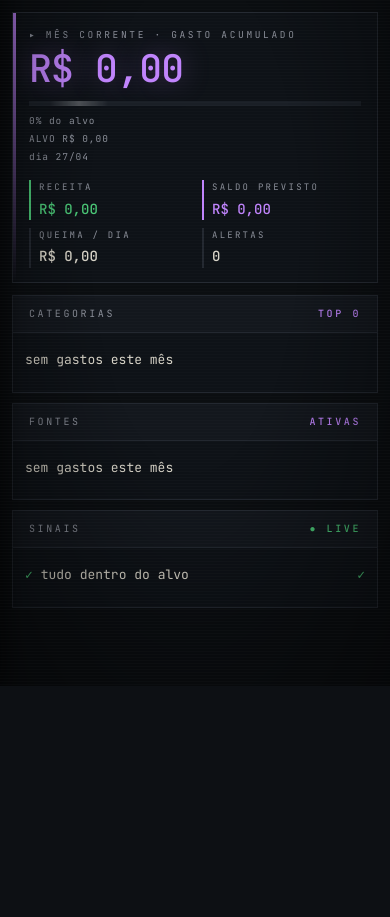
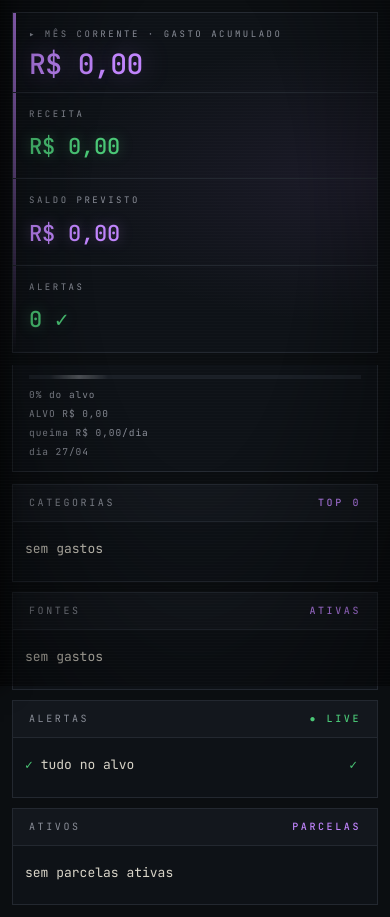
Before and after one commit to Robsonvieira26/MyFinanceApp, a FastAPI app: page / in a window 390 px wide. Shown: the part 158-1075 px from the top of the page. Before the commit the page ends 844 px from the top, so only its background shows below. Run offline with FastAPI, Linux system fonts and the light colour scheme; data comes from the database, SQL or seed files in the repository; data that the repository does not hold is empty.

Commit message:
feat(dashboard): layout horizontal 4-col matching esperado
- Hero strip: 4 cards horizontais (gasto, receita, saldo, alert-pill)
- Progress bar separado abaixo do hero
- Grid 4 colunas: categorias | fontes | alertas | ativos (parcelas)
- alert-pill: badge laranja com count + tipo do top alert
- active_plans no router: mostra parcelas ativas com X/12 e valor
- responsive 2-col em tablet, 1-col em mobile

```diff
--- a/app/static/css/app.css
+++ b/app/static/css/app.css
@@ -408,8 +408,97 @@ body::after {
 .form-actions { margin-top: 10px; display: flex; gap: 10px; }
 
 /* ================================================
-   DASHBOARD — HERO
+   DASHBOARD — HERO STRIP (4 horizontal cards)
    ================================================ */
+.hero-strip {
+  display: grid;
+  grid-template-columns: 1.6fr 1fr 1fr 1fr;
+  gap: 0;
+  border: 1px solid var(--border);
+  background: var(--bg-2);
+  position: relative;
+  overflow: hidden;
+}
+.hero-strip::before {
+  content: "";
+  position: absolute; top: 0; right: 0;
+  width: 380px; height: 100%;
+  background: radial-gradient(ellipse at 100% 50%, rgba(192,132,252,0.08), transparent 60%);
+  pointer-events: none;
+}
+.hero-strip::after {
+  content: "";
+  position: absolute; top: 0; left: 0;
+  width: 3px; height: 100%;
+  background: linear-gradient(to bottom, var(--primary), transparent);
+}
+.hcard {
+  padding: 18px 22px;
+  border-left: 1px solid var(--border);
+  display: flex; flex-direction: column; justify-content: center;
+  min-height: 110px;
+  position: relative; z-index: 1;
+}
+.hcard:first-child { border-left: none; }
+.hcard-main { padding: 18px 26px; }
+
+.hcard .hk {
+  font-size: 9px; color: var(--muted);
+  letter-spacing: 0.28em; text-transform: uppercase;
+  margin-bottom: 8px;
+}
+.hcard .hval {
+  font-size: 22px; font-weight: 500; color: var(--text);
+  font-variant-numeric: tabular-nums; letter-spacing: -0.01em;
+}
+.hcard .hval.ok   { color: var(--ok);   text-shadow: 0 0 14px rgba(74,199,118,0.35); }
+.hcard .hval.pu   { color: var(--primary); text-shadow: 0 0 14px var(--primary-glow); }
+.hcard .hval.warn { color: var(--warn); }
+
+.alert-pill {
+  display: inline-flex; align-items: center; gap: 8px;
+  padding: 5px 12px;
+  background: rgba(255,139,107,0.10);
+  border: 1px solid var(--warn);
+  color: var(--warn);
+  font-size: 12px; letter-spacing: 0.12em;
+  align-self: flex-start;
+  font-variant-numeric: tabular-nums;
+}
+.alert-pill .ap-n { font-size: 14px; font-weight: 600; }
+.alert-pill .ap-l { font-size: 9.5px; letter-spacing: 0.2em; }
+
+/* ── Progress bar row ── */
+.hprog {
+  border: 1px solid var(--border);
+  border-top: none;
+  background: var(--bg-2);
+  padding: 12px 22px 14px;
+}
+.hprog-bar {
+  height: 4px; background: var(--bg-4);
+  position: relative; overflow: hidden;
+}
+.hprog-bar > div {
+  height: 100%;
+  background: linear-gradient(90deg, var(--primary-3), var(--primary), var(--primary-soft));
+  box-shadow: 0 0 12px var(--primary-glow);
+  position: relative;
+}
+.hprog-bar > div::after {
+  content: "";
+  position: absolute; top: 0; right: -60px;
+  width: 60px; height: 100%;
+  background: linear-gradient(90deg, transparent, rgba(255,255,255,0.25), transparent);
+  animation: shimmer 2.4s 0.6s ease-in-out infinite;
+}
+.hprog-lbl {
+  display: flex; justify-content: space-between; flex-wrap: wrap; gap: 6px;
+  margin-top: 8px; font-size: 9.5px;
+  color: var(--muted); letter-spacing: 0.1em;
+}
+
+/* ── Legacy .hero block (kept for older templates) ── */
 .hero {
   border: 1px solid var(--border);
   background: var(--bg-2);
@@ -438,14 +527,16 @@ body::after {
   letter-spacing: 0.28em; text-transform: uppercase;
   margin-bottom: 6px;
 }
-.hero .hero-num {
-  font-size: 52px; font-weight: 500;
+.hero .hero-num,
+.hcard-main .hero-num {
+  font-size: 38px; font-weight: 500;
   color: var(--primary); line-height: 1;
   letter-spacing: -0.02em;
   font-variant-numeric: tabular-nums;
   text-shadow: 0 0 28px var(--primary-glow);
   animation: num-emerge 0.4s ease-out both;
 }
+.hcard-main .hero-num { font-size: 34px; }
 @keyframes num-emerge {
   from { opacity: 0; transform: translateY(6px); }
   to   { opacity: 1; transform: translateY(0); }
@@ -511,7 +602,12 @@ body::after {
 .grid-3 {
   display: grid;
   grid-template-columns: 1fr 1fr 1fr;
-  gap: 16px;
+  gap: 14px;
+}
+.grid-4 {
+  display: grid;
+  grid-template-columns: 1fr 1fr 1fr 1fr;
+  gap: 12px;
 }
 .pnl {
   border: 1px solid var(--border);
@@ -541,6 +637,16 @@ body::after {
 .line.line-4 {
   grid-template-columns: 1fr auto auto auto;
 }
+.line.line-3 {
+  grid-template-columns: 1fr auto auto;
+  gap: 8px;
+}
+.line.line-2 {
+  grid-template-columns: 1fr auto;
+  gap: 10px;
+}
+.plan-row .nm.pu { color: var(--primary); }
+.plan-row .tp { font-size: 10px; color: var(--muted); }
 .line:last-child { border-bottom: none; }
 .line .nm  { color: var(--text); white-space: nowrap; overflow: hidden; text-overflow: ellipsis; }
 .line .pct { color: var(--dim); font-size: 9.5px; min-width: 34px; text-align: right; }
@@ -624,6 +730,12 @@ body::after {
   .topbar  { padding: 0 16px; }
   .hero    { grid-template-columns: 1fr; gap: 20px; }
   .grid-3  { grid-template-columns: 1fr 1fr; }
+  .grid-4  { grid-template-columns: 1fr 1fr; }
+  .hero-strip { grid-template-columns: 1fr 1fr; }
+  .hcard { border-left: 1px solid var(--border); }
+  .hcard:nth-child(odd) { border-left: none; }
+  .hcard:nth-child(n+3) { border-top: 1px solid var(--border); }
+  .hcard-main .hero-num { font-size: 30px; }
 }
 
 /* ================================================
@@ -677,8 +789,17 @@ body::after {
   .hero .m { padding-left: 8px; }
   .hero .m .val { font-size: 14px; }
 
+  /* Hero strip mobile */
+  .hero-strip { grid-template-columns: 1fr; }
+  .hcard { border-left: none; border-top: 1px solid var(--border); padding: 14px 16px; min-height: auto; }
+  .hcard:first-child { border-top: none; }
+  .hcard-main .hero-num { font-size: 28px; }
+  .hprog { padding: 10px 16px 12px; }
+  .hprog-lbl { flex-direction: column; gap: 4px; align-items: flex-start; }
+
   /* Panels */
   .grid-3 { grid-template-columns: 1fr; gap: 10px; }
+  .grid-4 { grid-template-columns: 1fr; gap: 10px; }
   .pnl-b  { padding: 8px 12px 12px; }
   .line   { font-size: 13px; gap: 8px; padding: 9px 0; }
   .line .vl  { font-size: 13px; min-width: auto; }
--- a/app/templates/dashboard.html
+++ b/app/templates/dashboard.html
@@ -16,108 +16,112 @@
 
 <div class="content">
 
-  {# ── HERO ── #}
-  <div class="hero">
-    <div>
-      <div class="k">▸ mês corrente · gasto acumulado</div>
+  {# ── HERO STRIP (4 horizontal cards) ── #}
+  <div class="hero-strip">
+    <div class="hcard hcard-main">
+      <div class="hk">▸ mês corrente · gasto acumulado</div>
       <div class="hero-num">R$ {{ "%.2f" | format(total_spent) | replace(".", ",") }}</div>
-      <div class="prog"><div style="width: {{ [budget_ratio, 100] | min | round(1) }}%"></div></div>
-      <div class="prog-lbl">
-        <span>{{ budget_ratio | round(1) }}% do alvo</span>
-        <span>ALVO R$ {{ "%.2f" | format(total_budget) | replace(".", ",") }}</span>
-        <span>dia {{ today.day }}/{{ "%02d" | format(month) }}</span>
-      </div>
     </div>
-    <div class="metrics">
-      <div class="m ok">
-        <div class="lbl">Receita</div>
-        <div class="val ok">R$ {{ "%.2f" | format(income) | replace(".", ",") }}</div>
-      </div>
-      <div class="m pu">
-        <div class="lbl">Saldo previsto</div>
-        <div class="val pu">R$ {{ "%.2f" | format(projected_balance) | replace(".", ",") }}</div>
-      </div>
-      <div class="m">
-        <div class="lbl">Queima / dia</div>
-        <div class="val">R$ {{ "%.2f" | format(burn_per_day) | replace(".", ",") }}</div>
-      </div>
-      <div class="m {% if alerts %}warn{% endif %}">
-        <div class="lbl">Alertas</div>
-        <div class="val {% if alerts %}warn{% endif %}">{{ alerts | length }}</div>
-      </div>
+    <div class="hcard">
+      <div class="hk">Receita</div>
+      <div class="hval ok">R$ {{ "%.2f" | format(income) | replace(".", ",") }}</div>
+    </div>
+    <div class="hcard">
+      <div class="hk">Saldo previsto</div>
+      <div class="hval pu">R$ {{ "%.2f" | format(projected_balance) | replace(".", ",") }}</div>
+    </div>
+    <div class="hcard">
+      <div class="hk">Alertas</div>
+      {% if alerts %}
+        {% set top_alert = alerts[0] %}
+        <div class="alert-pill">
+          <span class="ap-n">{{ alerts | length }}</span>
+          <span class="ap-l">{{ top_alert.kind | upper }}</span>
+        </div>
+      {% else %}
+        <div class="hval ok">0 ✓</div>
+      {% endif %}
     </div>
   </div>
 
-  {# ── PANELS GRID ── #}
-  <div class="grid-3">
+  {# ── PROGRESS BAR ── #}
+  <div class="hprog">
+    <div class="hprog-bar">
+      <div style="width: {{ [budget_ratio, 100] | min | round(1) }}%"></div>
+    </div>
+    <div class="hprog-lbl">
+      <span>{{ budget_ratio | round(1) }}% do alvo</span>
+      <span>ALVO R$ {{ "%.2f" | format(total_budget) | replace(".", ",") }}</span>
+      <span>queima R$ {{ "%.2f" | format(burn_per_day) | replace(".", ",") }}/dia</span>
+      <span>dia {{ today.day }}/{{ "%02d" | format(month) }}</span>
+    </div>
+  </div>
 
-    {# Categorias #}
+  {# ── 4-COL PANEL GRID ── #}
+  <div class="grid-4">
+
     <div class="pnl">
-      <div class="pnl-h">
-        <span>categorias</span>
-        <span class="tag">top {{ top_categories | length }}</span>
-      </div>
+      <div class="pnl-h"><span>categorias</span><span class="tag">top {{ top_categories | length }}</span></div>
       <div class="pnl-b">
         {% for cat in top_categories %}
-          <div class="line line-4">
-            <span class="nm">
-              {% if cat.name | length > 14 %}{{ cat.name[:13] }}…{% else %}{{ cat.name }}{% endif %}
-            </span>
-            <span class="pct">{{ (100 * cat.total / total_spent) | round(0) | int if total_spent else 0 }}%</span>
+          <div class="line line-3">
+            <span class="nm">{{ cat.name }}</span>
             <span class="tp">
               {%- if cat.source_name -%}
-                {{ cat.source_name[:10] }} / {{ kind_label(cat.source_kind) }}
+                {{ cat.source_name[:8] }} / {{ kind_label(cat.source_kind)[:4] }}
               {%- else -%}—{%- endif -%}
             </span>
             <span class="vl">R$ {{ "%.2f" | format(cat.total) | replace(".", ",") }}</span>
           </div>
         {% else %}
-          <div class="line"><span class="nm dim">sem gastos este mês</span><span></span><span></span></div>
+          <div class="line"><span class="nm dim">sem gastos</span><span></span><span></span></div>
         {% endfor %}
       </div>
     </div>
 
-    {# Fontes #}
     <div class="pnl">
-      <div class="pnl-h">
-        <span>fontes</span>
-        <span class="tag">ativas</span>
-      </div>
+      <div class="pnl-h"><span>fontes</span><span class="tag">ativas</span></div>
       <div class="pnl-b">
         {% for s in sources %}
-          <div class="line line-4">
-            <span class="nm">
-              {% if s.name | length > 12 %}{{ s.name[:11] }}…{% else %}{{ s.name }}{% endif %}
-            </span>
-            <span class="pct">{{ (100 * s.total / total_spent) | round(0) | int if total_spent else 0 }}%</span>
+          <div class="line line-3">
+            <span class="nm">{{ s.name }}</span>
             <span class="tp kind-{{ s.kind }}">{{ kind_label(s.kind) }}</span>
             <span class="vl">R$ {{ "%.2f" | format(s.total) | replace(".", ",") }}</span>
           </div>
         {% else %}
-          <div class="line"><span class="nm dim">sem gastos este mês</span><span></span><span></span></div>
+          <div class="line"><span class="nm dim">sem gastos</span><span></span><span></span></div>
         {% endfor %}
       </div>
     </div>
 
-    {# Sinais #}
     <div class="pnl">
-      <div class="pnl-h">
-        <span>sinais</span>
-        <span class="tag live-tag">● live</span>
-      </div>
+      <div class="pnl-h"><span>alertas</span><span class="tag live-tag">● live</span></div>
       <div class="pnl-b">
         {% for a in alerts %}
           <div class="line {% if a.level == 'err' %}err{% else %}warn{% endif %}">
             <span class="nm">{{ a.message }}</span>
-            <span class="pct">{{ a.pct | round(0) | int }}%</span>
-            <span class="vl warn-vl">{{ a.kind }}</span>
+            <span class="vl warn-vl">{{ a.pct | round(0) | int }}%</span>
           </div>
         {% else %}
           <div class="line ok">
-            <span class="nm">tudo dentro do alvo</span>
-            <span></span>
+            <span class="nm">tudo no alvo</span>
             <span class="vl ok-vl">✓</span>
           </div>
+        {% endfor %}
+      </div>
+    </div>
+
+    <div class="pnl">
+      <div class="pnl-h"><span>ativos</span><span class="tag">parcelas</span></div>
+      <div class="pnl-b">
+        {% for p in active_plans %}
+          <div class="line line-2 plan-row">
+            <span class="nm pu">+ {{ p.description }}</span>
+            <span class="tp">{{ p.current }}/{{ p.total }}</span>
+            <span class="vl">R$ {{ "%.2f" | format(p.amount) | replace(".", ",") }}</span>
+          </div>
+        {% else %}
+          <div class="line"><span class="nm dim">sem parcelas ativas</span><span></span><span></span></div>
         {% endfor %}
       </div>
     </div>
```
Also changed, not shown: app/routers/dashboard.py (+18 -0 lines), scripts/seed_demo.py (added, +169 -0 lines).
